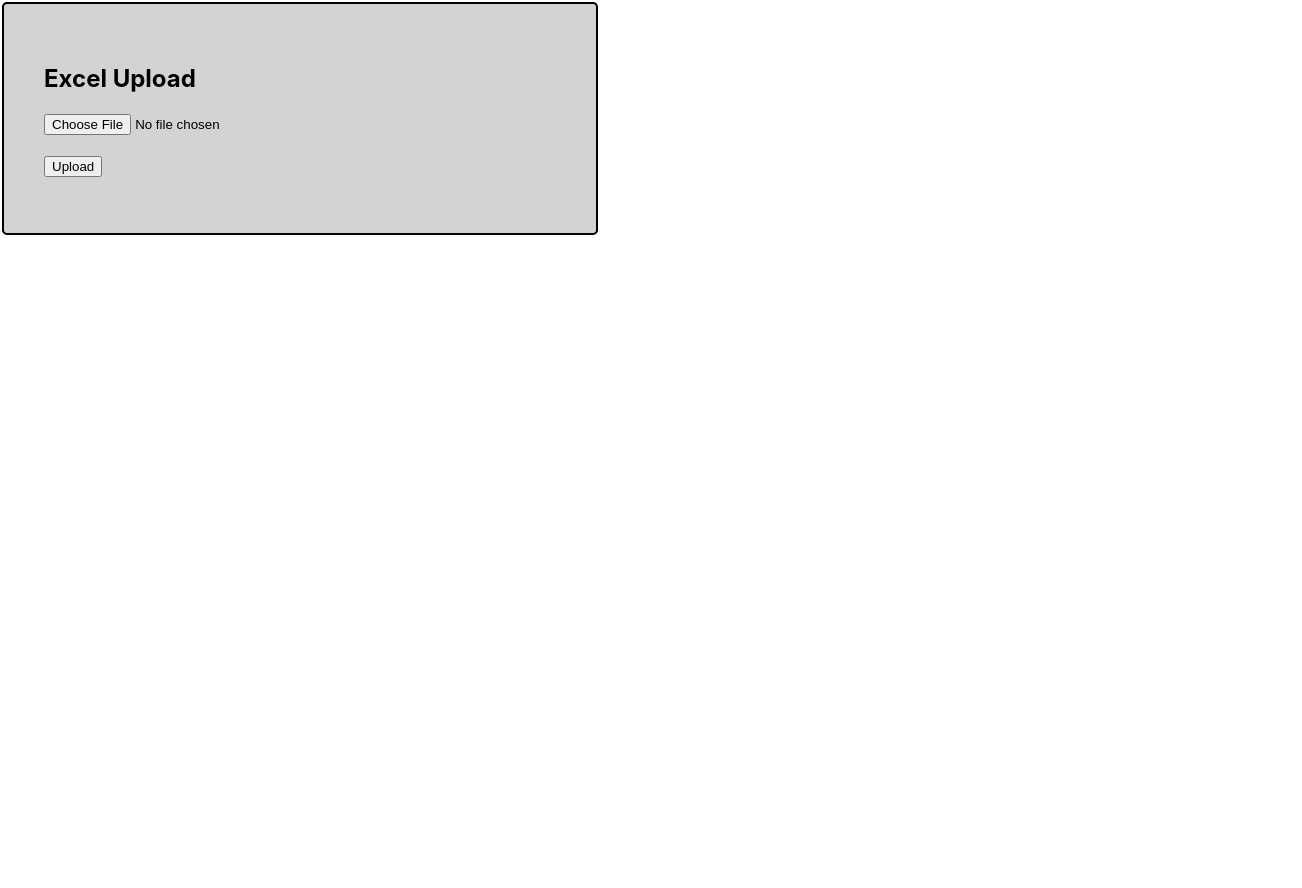
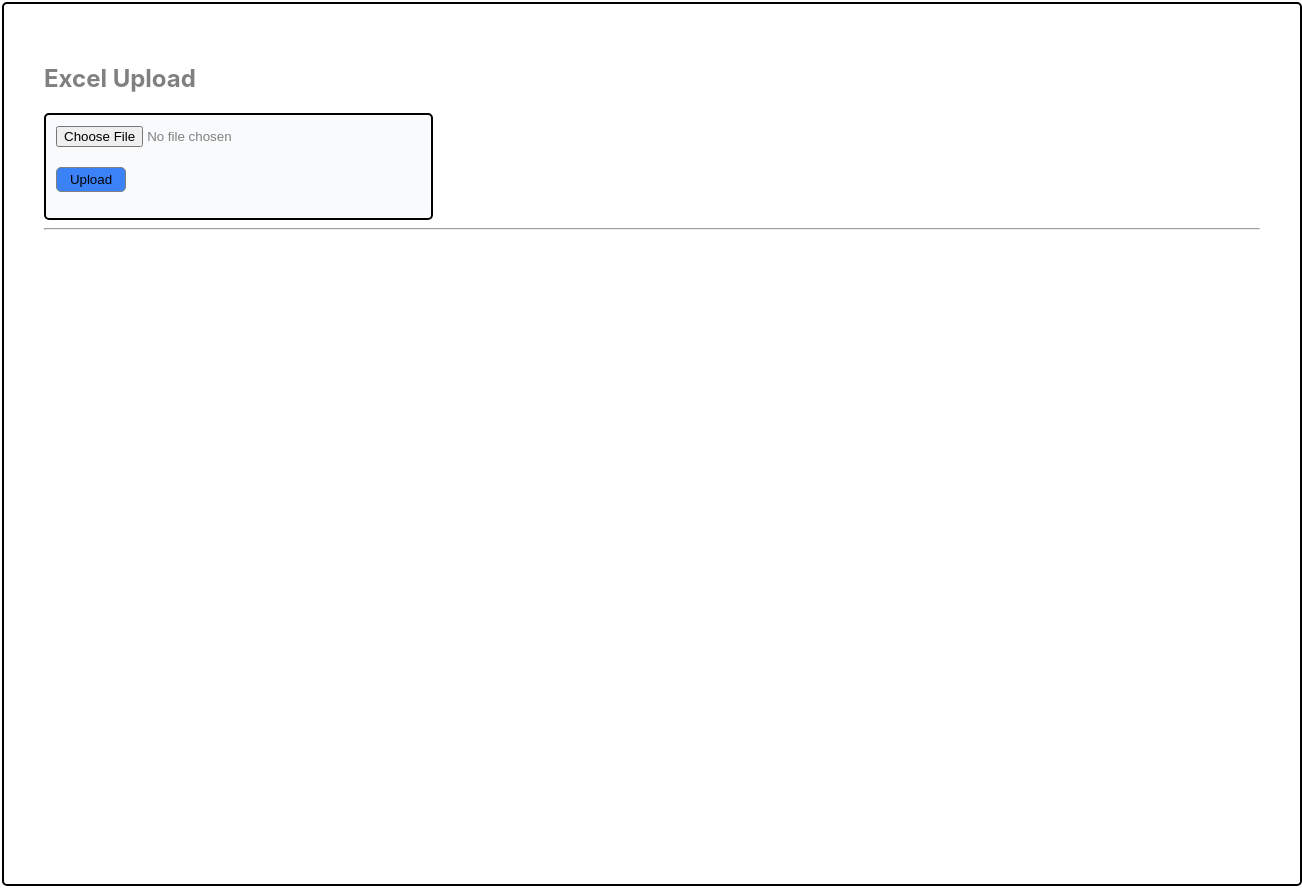
Before and after one commit to ShubhamIngale22/Treel_Frontend, a React (Create React App) app: page / in a window 1280 px wide. Shown: the whole page, 1302 px wide, since content can reach past the window. Before the commit the page ends 800 px from the top, so only its background shows below. Built offline with nearby package versions, Linux system fonts and the light colour scheme.

Commit message:
Styles: Added styling to the table and upload div.

```diff
--- a/src/Pages/UploadPage.jsx
+++ b/src/Pages/UploadPage.jsx
@@ -1,10 +1,10 @@
 import FileUpload from "../components/FileUpload";
-import "./uploadPage.css";
+import "../styles/uploadPage.css";
 
 const UploadPage = () => {
     return (
         <div className={"uploadFile"}>
-            <h2>Excel Upload</h2>
+            <h2 >Excel Upload</h2>
             <FileUpload />
         </div>
     );
--- a/src/Pages/uploadPage.css
+++ /dev/null
@@ -1,8 +0,0 @@
-.uploadFile{
-    background-color: lightgray;
-    width:40%;
-    border: 2px solid black;
-    border-radius: 5px;
-    margin: 2px;
-    padding: 40px;
-}
--- a/src/components/FileUpload.jsx
+++ b/src/components/FileUpload.jsx
@@ -1,6 +1,7 @@
 import { useState } from "react";
 import api from "../services/api";
 import { validateExcelFile } from "../utils/validateFile";
+import "../styles/fileUpload.css"
 
 const FileUpload = () => {
     const [file, setFile] = useState(null);
@@ -21,12 +22,6 @@ const FileUpload = () => {
         try {
             setLoading(true);
             const res = await api.post("/api/uploadExcel", formData);
-            // const formattedRows=res.data.data.rows.map((row)=>({
-            //     name:row.Name,
-            //     email:row.Email,
-            //     age:row.Age
-            //
-            // }));
             setRows(res.data.data.rows);
             setMessage(res.data.message);
         } catch (err) {
@@ -38,6 +33,7 @@ const FileUpload = () => {
 
     return (
         <div>
+            <div className={"uploadBody"}>
                 <input
                     type="file"
                     accept=".xls,.xlsx"
@@ -51,7 +47,11 @@ const FileUpload = () => {
                 </button>
 
                 <p>{message}</p>
+            </div>
 
+            <hr></hr>
+
+            <div className={"resultTable"}>
                 {rows.length>0 && (
                     <table border="1" cellPadding="10" style={{ marginTop: "20px" }}>
                         <thead>
@@ -75,6 +75,9 @@ const FileUpload = () => {
                     </table>
                 )}
             </div>
+
+
+        </div>
     );
 };
 
--- /dev/null
+++ b/src/styles/fileUpload.css
@@ -0,0 +1,46 @@
+.uploadBody{
+    background-color: #F9FAFB;
+    width:30%;
+    padding: 10px;
+    border: 2px solid black;
+    border-radius: 5px;
+}
+p{
+    color: green;
+    font-weight: bold;
+}
+
+button{
+    height: 25px;
+    width: 70px;
+    border: 1px solid gray;
+    border-radius: 5px;
+    background-color: #3B82F6;
+    mso-border-shadow: yes;
+}
+
+table {
+    width: 100%;
+    border-collapse: collapse;
+    background: #F3F4F6;
+    border: 3px solid black;
+    border-radius: 10px;
+}
+
+th {
+    background: #9eb1e0;
+    color: #111827;
+    padding: 12px;
+    text-align: left;
+    border-bottom: 3px solid black;
+    font-weight: 600;
+    font-weight: bold;
+
+}
+
+td {
+    background: #FFFFFF;
+    color: #374151;
+    padding: 12px;
+    border-bottom: 1px solid #E5E7EB;
+}
--- /dev/null
+++ b/src/styles/uploadPage.css
@@ -0,0 +1,15 @@
+.uploadFile{
+    background-color: #FFFFFF;
+    width:95%;
+    height:100vh;
+    border: 2px solid black;
+    border-radius: 5px;
+    margin: 2px;
+    padding: 40px;
+    color: Gray ;
+}
+
+h2{
+    font-weight:bolder;
+    font-family: BlinkMacSystemFont;
+}
```
Lines whose indentation alone changed are shown as unchanged.
